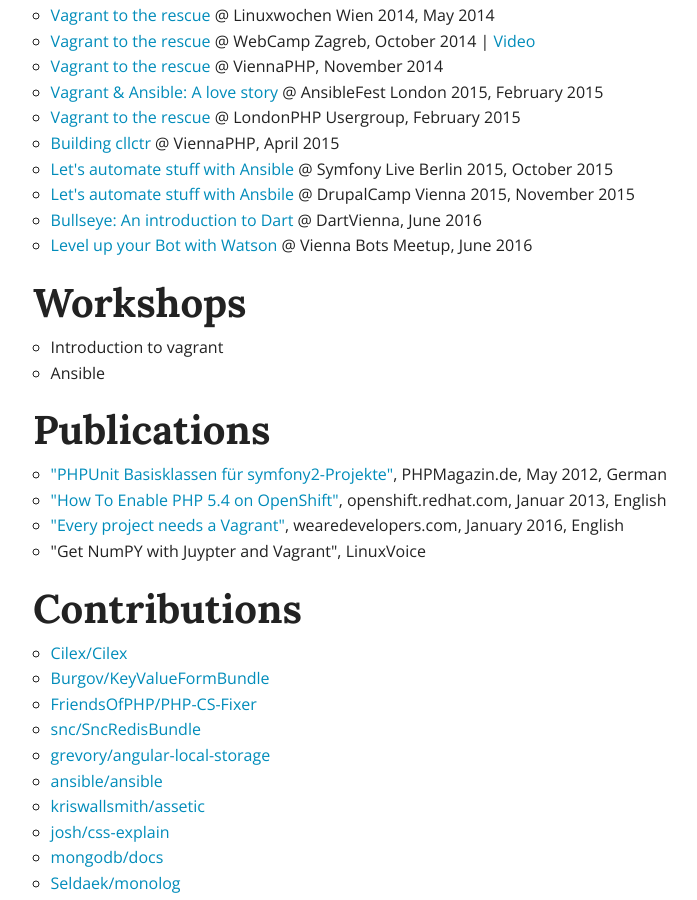
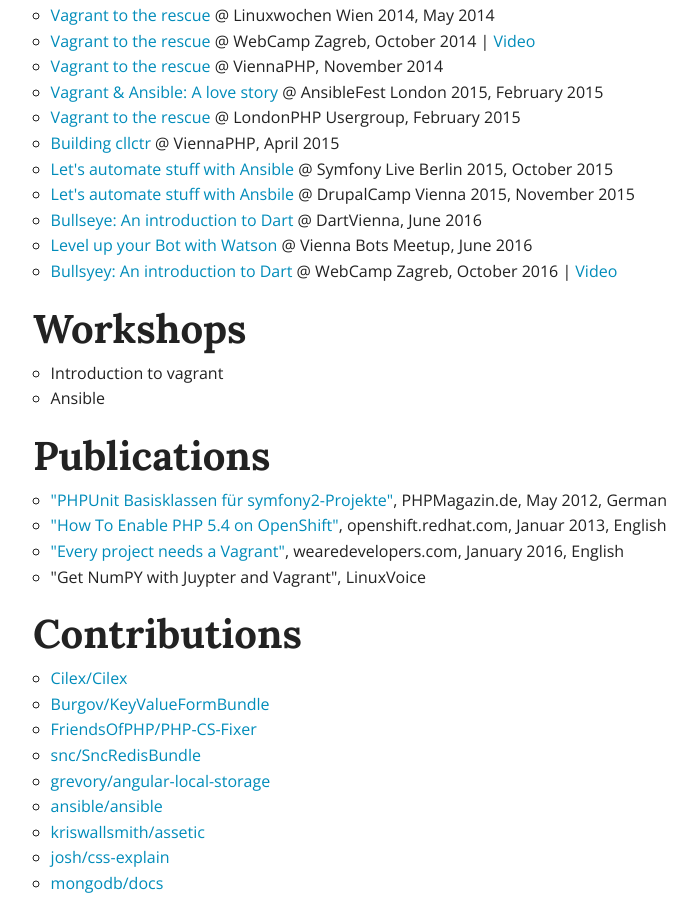
Before and after one commit to Sgoettschkes/sgoettschkes.github.io, a Jekyll site: the page built from about.html, in a window 1280 px wide and 900 px high, scrolled down 1762 px. Shown: the whole window, without its empty margins (122-819 px from the left). Built offline with Jekyll 4.4.1, drawn with Linux system fonts in a browser that asks for light colours; nearby versions of some CDN libraries; Markdown is read by kramdown in place of the engine named in the settings.

Commit message:
Add talk from Webcamp Zagreb

```diff
--- a/_data/about/talks.yml
+++ b/_data/about/talks.yml
@@ -73,4 +73,9 @@
       url: https://speakerdeck.com/sgoettschkes/level-up-your-bot-with-watson
       location: Vienna Bots Meetup
       date: June 2016
+    - name: "Bullsyey: An introduction to Dart"
+      url: https://speakerdeck.com/sgoettschkes/bullseye-an-introduction-to-dart-1
+      video: https://youtu.be/IerhJ_4jFdA
+      location: WebCamp Zagreb
+      date: October 2016
 upcoming: []
```
